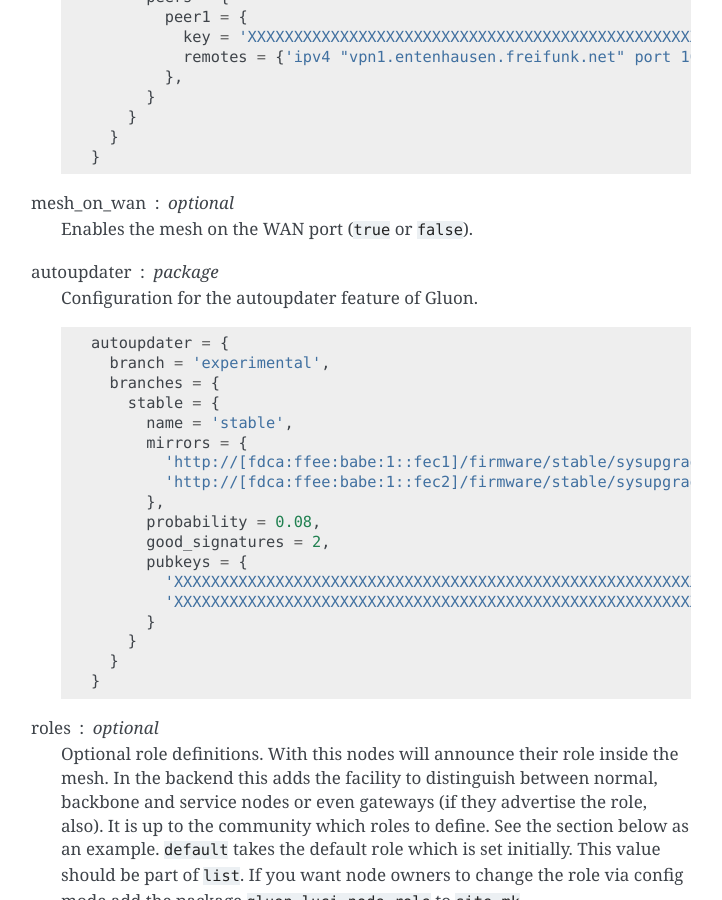
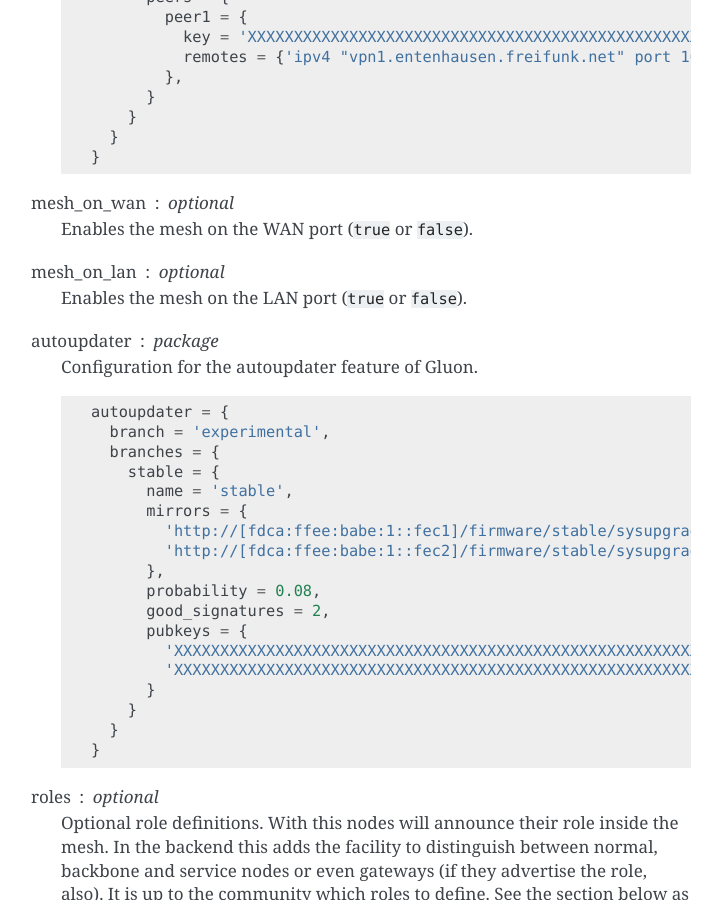
Before and after one commit to freifunk-gluon/gluon, a Sphinx documentation site: the page built from docs/user/site.rst, in a window 1280 px wide and 900 px high, scrolled down 2249 px. Shown: the whole window, without its empty margins (389-1111 px from the left). Built offline with Sphinx 7.4.7, drawn with Linux system fonts in a browser that asks for light colours.

Commit message:
mesh-batman-adv: mesh_on_lan
This adds mesh_on_lan functionality.

A new optional site.conf option, mesh_on_lan, has been added. If set to
'true', all LAN ports will be used for meshing instead of being part of
the client bridge.

```diff
--- a/docs/user/site.rst
+++ b/docs/user/site.rst
@@ -118,6 +118,9 @@ fastd_mesh_vpn
 
 mesh_on_wan : optional
     Enables the mesh on the WAN port (``true`` or ``false``).
+
+mesh_on_lan : optional
+    Enables the mesh on the LAN port (``true`` or ``false``).
 
 autoupdater : package
     Configuration for the autoupdater feature of Gluon.
```
Also changed, not shown: 3 other files.
